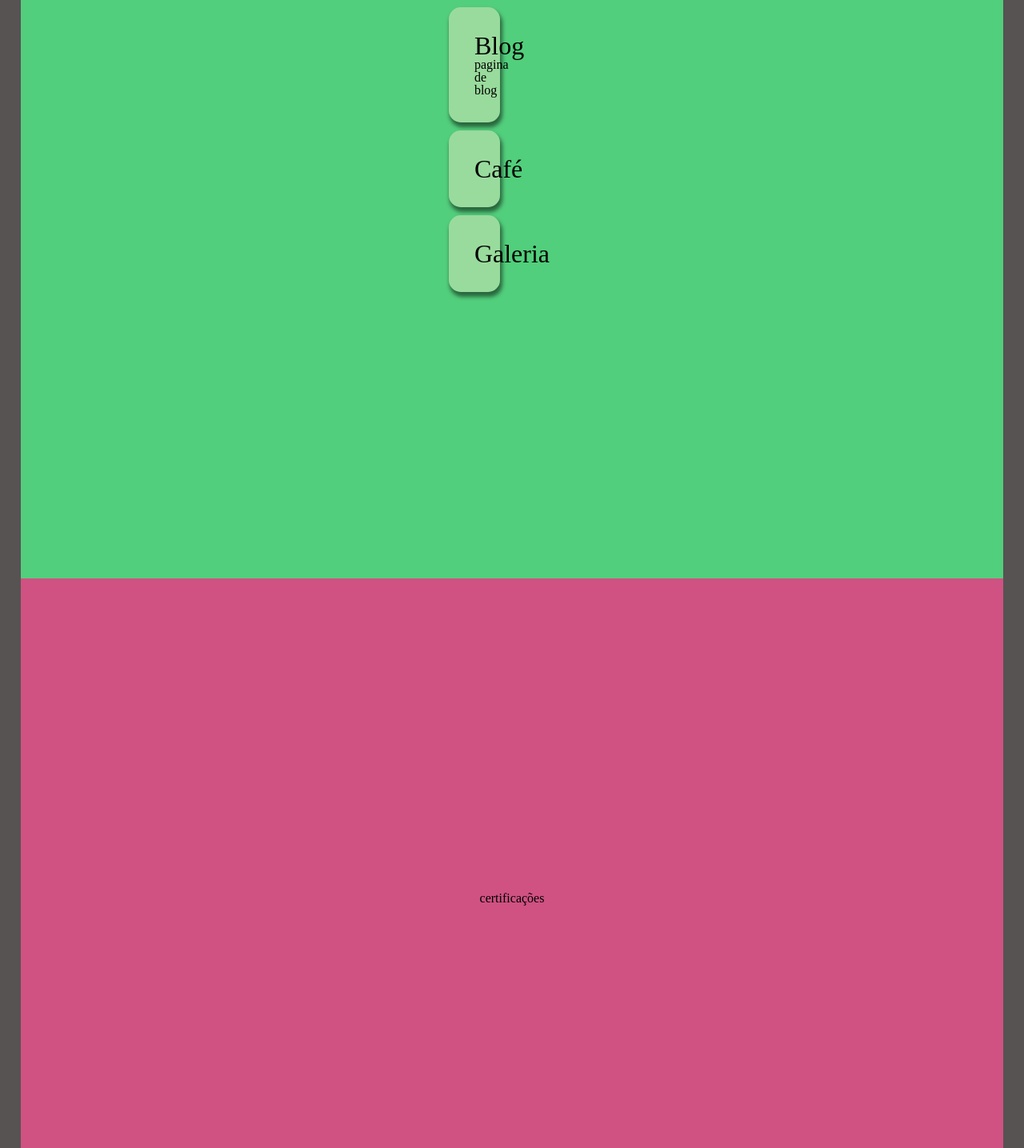
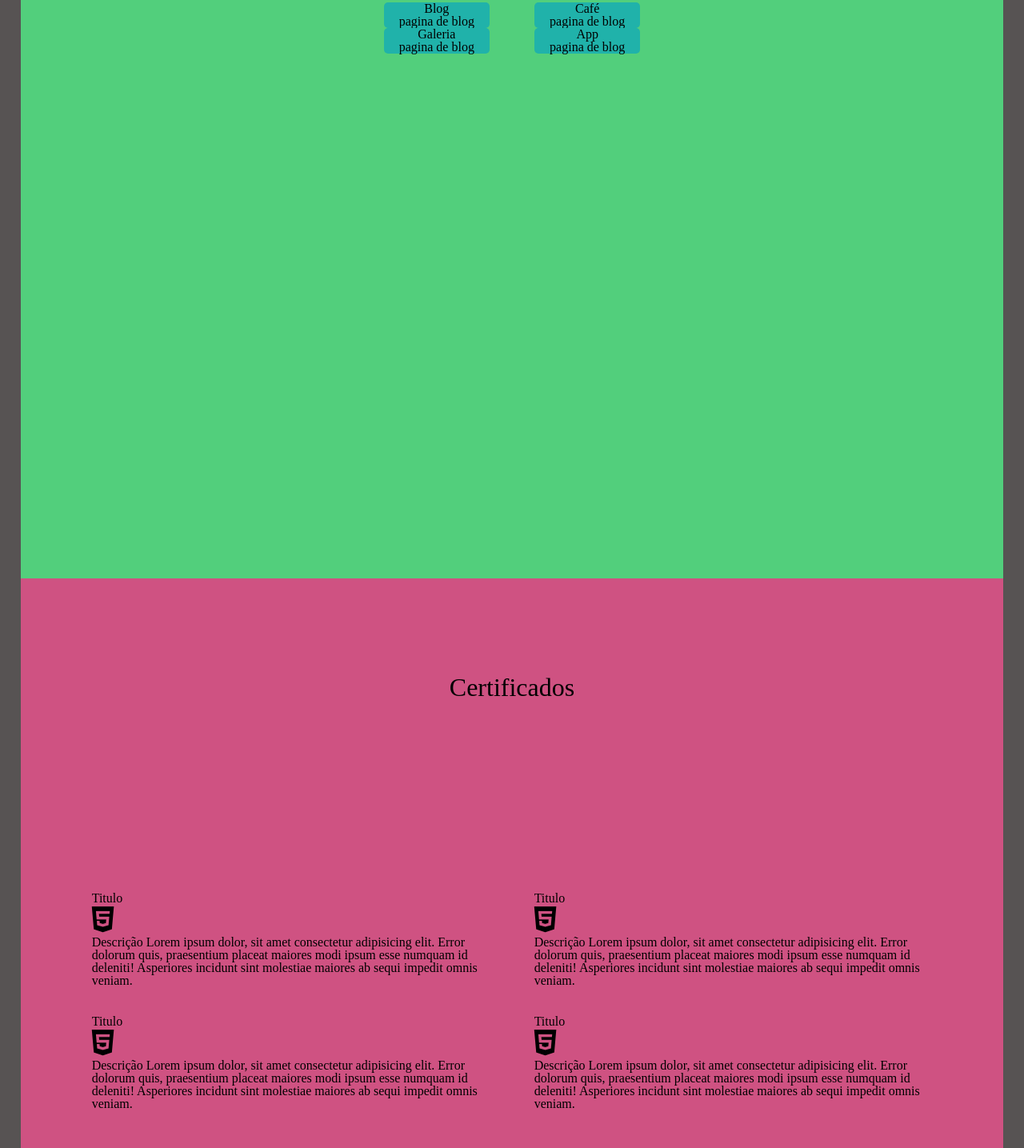
Before and after one commit to bugelseif/portfolio, a plain HTML site: page index.html in a window 1280 px wide. Shown: the part 1665-3100 px from the top of the page at 80% size. Drawn offline with Linux system fonts and the light colour scheme.

Commit message:
modificados os arquivos index e style

```diff
--- a/index.html
+++ b/index.html
@@ -1,5 +1,6 @@
 <!DOCTYPE html>
 <html lang="pt-BR">
+
 <head>
     <meta charset="UTF-8">
     <meta http-equiv="X-UA-Compatible" content="IE=edge">
@@ -9,6 +10,7 @@
     <script src="https://kit.fontawesome.com/744603cfdb.js" crossorigin="anonymous"></script>
     <title>Meu lindo Portfólio</title>
 </head>
+
 <body>
     <header>
         <ul>
@@ -58,7 +60,10 @@
 
         </div>
         <div class="projeto">
+            <div>
                 <h1>Projetos sei la dps eu vejo o que escrever</h1>
+            </div>
+            <div>
                 <div class="cards">
                     <a href="https://bugelseif.github.io/LovelaceProject/Front/Blog/" target="_blank">
                         <div>
@@ -71,23 +76,97 @@
                     <a href="https://bugelseif.github.io/Basics/html_css_js/Cafe/" target="_blank">
                         <div>
                             <h2>Café</h2>
+                            <p>pagina de blog</p>
                         </div>
                     </a>
 
                     <a href="https://bugelseif.github.io/Basics/html_css_js/Galeria/" target="_blank">
                         <div>
                             <h2>Galeria</h2>
+                            <p>pagina de blog</p>
+
+                        </div>
+                    </a>
+
+                    <a href="https://bugelseif.github.io/LovelaceProject/Front/App/" target="_blank">
+                        <div>
+                            <h2>App</h2>
+                            <p>pagina de blog</p>
+
                         </div>
                     </a>
                 </div>
+            </div>
+
 
 
         </div>
         <div class="certificado">
-            certificações
+            <div>
+                <h1>Certificados</h1>
+            </div>
+            <div>
+                <div class="item">
+                    <h2>
+                        Titulo
+                    </h2>
+                    <div class="icones">
+                        <i class="fab fa-html5"></i>
+                    </div>
+                    <p>
+                        Descrição Lorem ipsum dolor, sit amet consectetur adipisicing elit. Error dolorum quis,
+                        praesentium placeat maiores modi ipsum esse numquam id deleniti! Asperiores incidunt sint
+                        molestiae maiores ab sequi impedit omnis veniam.
+                    </p>
+                </div>
+                <div class="item">
+                    <h2>
+                        Titulo
+                    </h2>
+                    <div class="icones">
+                        <i class="fab fa-html5"></i>
+                    </div>
+                    <p>
+                        Descrição Lorem ipsum dolor, sit amet consectetur adipisicing elit. Error dolorum quis,
+                        praesentium placeat maiores modi ipsum esse numquam id deleniti! Asperiores incidunt sint
+                        molestiae maiores ab sequi impedit omnis veniam.
+                    </p>
+                </div>
+                <div class="item">
+                    <h2>
+                        Titulo
+                    </h2>
+                    <div class="icones">
+                        <i class="fab fa-html5"></i>
+                    </div>
+                    <p>
+                        Descrição Lorem ipsum dolor, sit amet consectetur adipisicing elit. Error dolorum quis,
+                        praesentium placeat maiores modi ipsum esse numquam id deleniti! Asperiores incidunt sint
+                        molestiae maiores ab sequi impedit omnis veniam.
+                    </p>
+                </div>
+                <div class="item">
+                    <h2>
+                        Titulo
+                    </h2>
+                    <div class="icones">
+                        <i class="fab fa-html5"></i>
+                    </div>
+                    <p>
+                        Descrição Lorem ipsum dolor, sit amet consectetur adipisicing elit. Error dolorum quis,
+                        praesentium placeat maiores modi ipsum esse numquam id deleniti! Asperiores incidunt sint
+                        molestiae maiores ab sequi impedit omnis veniam.
+                    </p>
+                </div>
+
+            </div>
+
+
+
             <!--
             Coloca só o titulo da certificação, um icone da tecnologia, titulo e icone da instituição e uma breve descrição do curso. -->
         </div>
     </main>
 </body>
+
 </html>
--- a/style.css
+++ b/style.css
@@ -55,56 +55,81 @@ main{
 .projeto{
     display: flex;
     flex-direction: column;
-    /* justify-content:space-around; */
     align-items: center;
+    justify-content: space-around;
     background-color: rgb(82, 207, 124);
     height: 100vh;
 
     /* tirar esse tamanho fixo */
 }
-.projeto>h1{
-    font-size: 2rem;
-    margin: 0 0 50px;
-    /* colocar titulo pra cima  */
+
+.projeto>div{
+    height: 10%;
 }
+.projeto>div:last-child{
+    height: 90%;
+}
+
 .cards{
+    display: flex;
+    justify-content: space-around;
+    flex-wrap: wrap;
+}
+
+.cards>a{
+    width: 35%;
+    text-decoration: none;
+    color: black;
+    text-align: center;
+    background-color: lightseagreen;
+    border-radius: 5px;
+}
+
+
+/* certificado---------------------------- */
+.certificado{
     display: flex;
     flex-direction: column;
     justify-content: space-around;
-}
-.cards>a>div{
-    background-color: rgba(255, 235, 205, 0.411);
-    padding: 2rem;
-    margin: .3rem;
-    border-radius: 15px;
-    box-shadow: 2px 5px 5px 1px rgba(0, 0, 0, 0.507);
-}
-.cards>a{
-    text-decoration: none;
-    width: 30%;
-}
-.cards>a:hover{
-    /* icone > trocar nome */
-    background-color: blue;
-}
-.cards>a>div>h2{
-    text-align: center;
-    font-size: 2rem;
-
-    text-decoration: none;
-    color: black;
-}
-.cards>a>div>p{
-    text-align: center;
-    text-decoration: none;
-    color: black;
-}
-
-.certificado{
-    display: flex;
-    flex-direction: column;
-    justify-content: center;
     align-items: center;
     background-color: rgb(207, 82, 130);
     height: 100vh;
 }
+
+.certificado>div>h1{
+    font-size: 2rem;
+}
+
+.certificado>div:last-child{
+    display: flex;
+    flex-direction: row;
+    justify-content: space-around;
+    flex-wrap: wrap;
+    width: 90%;
+    margin: 0 0 50px 0px;
+}
+
+.item{
+    width: 45%;
+    height: 65%;
+}
+
+
+
+/* .item{
+    /* display: flex;
+    flex-direction: row; */
+    /* background-color: brown;
+    width: 25%; */
+
+/* }
+
+.item>h2{
+    font-size: 1.5rem;
+    text-align: center;
+
+}
+
+.item>p{
+    font-size: .8rem;
+} */
```
Lines whose indentation alone changed are shown as unchanged.
